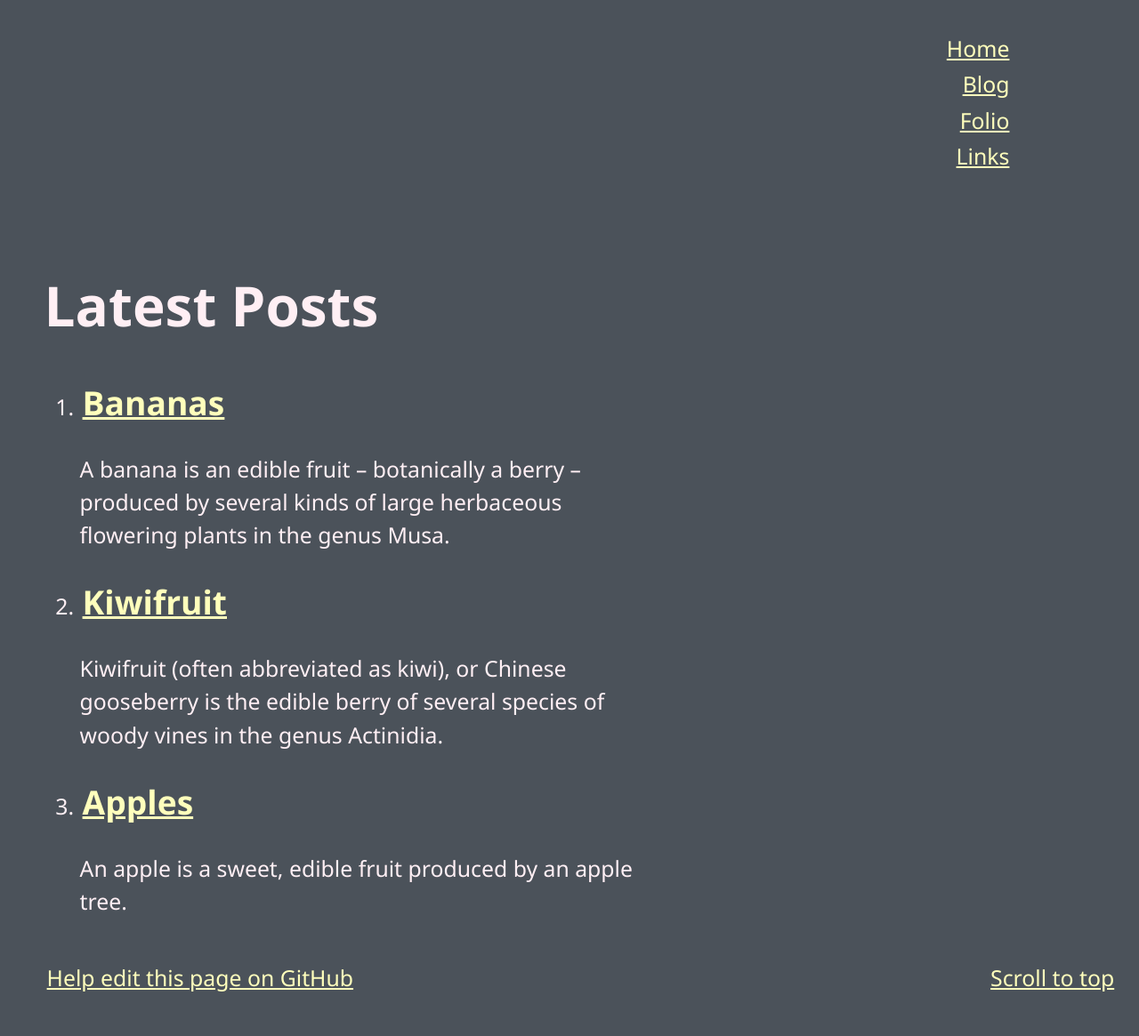
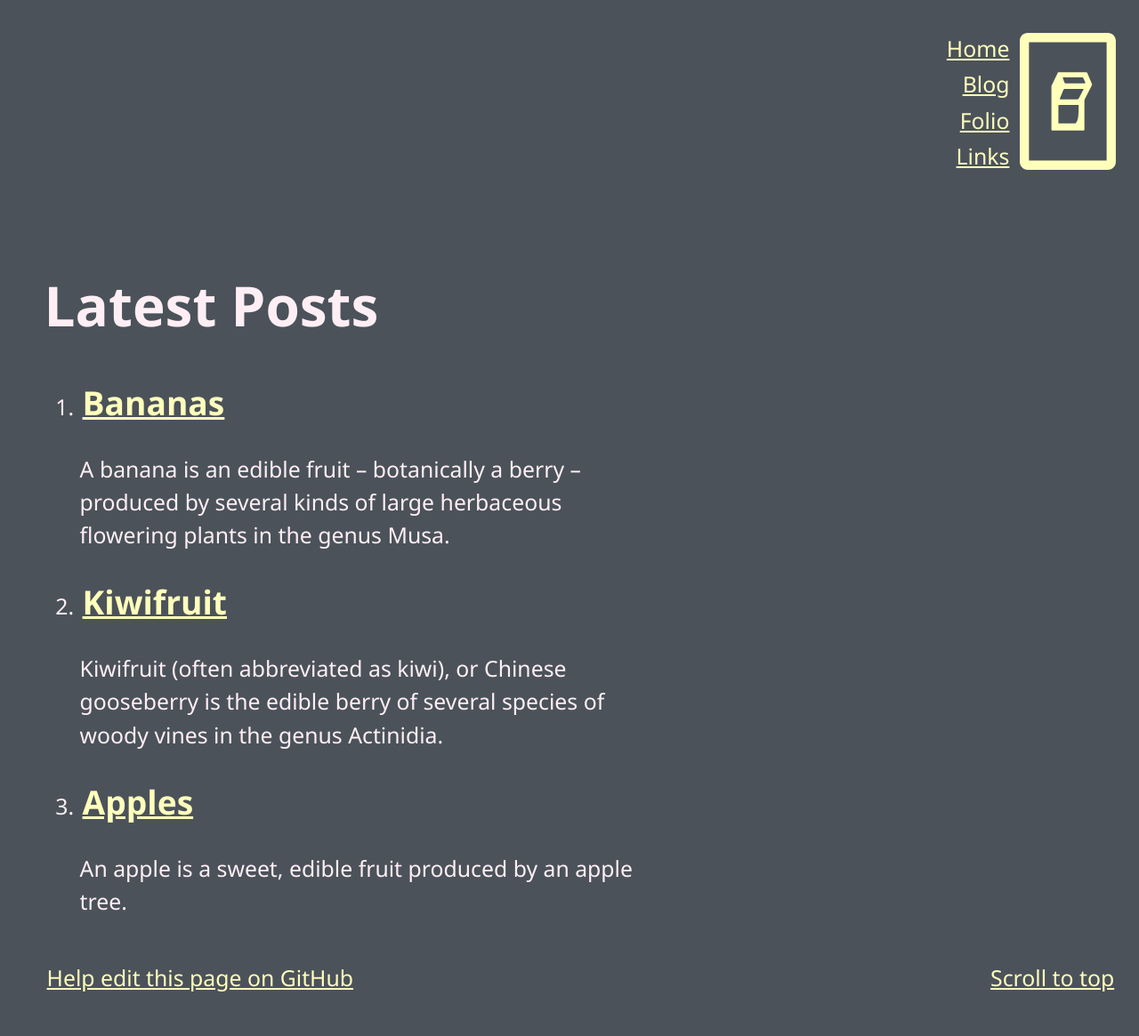
Before and after one commit to denismcdonald/blog, a Jekyll site: the page built from blog.html, in a window 1280 px wide. Shown: the whole page at 89% size. Built offline with Jekyll 4.4.1, drawn with Linux system fonts in a browser that asks for light colours.

Commit message:
More urls (inc. edit)

```diff
--- a/_config.yml
+++ b/_config.yml
@@ -1,5 +1,6 @@
 url: https://denismcdonald.github.io
 baseurl: /jekyll-from-scratch
+repository: denismcdonald/jekyll-from-scratch
 
 collections:
   authors:
--- a/_includes/edit.html
+++ b/_includes/edit.html
@@ -1,3 +1,3 @@
 <div class="edit-container">
-<a class="edit" href="{{ site.github-repository_url }}/{{ page.path }}">Help edit this page on GitHub</a>
+<a class="edit" href="{{ site.github.repository_url }}/blob/master/{{ page.path }}">Help edit this page on GitHub</a>
 </div>
--- a/_layouts/default.html
+++ b/_layouts/default.html
@@ -29,7 +29,6 @@
         </aside>
       {%- endif -%}
 
-
       <div class="content-container">
         {{ content }}
       </div>
@@ -42,12 +41,19 @@
       {% include scroll.html %}
       {%- endif -%}
     </div>
+
     <noscript>
       <style>
         .light-switch{display: none;}
         nav{right: 1rem;}
         </style>
     </noscript>
+
+    <div class="preload">
+      <img src="{{ site.baseurl }}/assets/images/light-off.svg" alt="light-off switch">
+      <img src="{{ site.baseurl }}/assets/images/light-off.svg" alt="light-on switch">
+    </div>
+
     <script src="{{ site.baseurl }}/assets/js/script.js"></script>
   </body>
 </html>
--- a/_sass/main.scss
+++ b/_sass/main.scss
@@ -3,7 +3,6 @@
 MOBILE STYLES (See media queries below for desktop styles)
 ===========================================================
 */
-
 
 :root {
     font-size: calc(0.75em + 1vw);
@@ -132,7 +131,7 @@
 
 
 .light-switch {
-    // background-image: url("/assets/images/light-off.svg");
+    background-image: url("../images/light-off.svg");
     background-color: transparent;
     background-repeat: no-repeat;
     border: none;
@@ -183,6 +182,11 @@
 pre,
 code {
     font-size: 0.9rem;
+}
+
+
+.preload {
+    display: none;
 }
 
 
```
Also changed, not shown: 11 other files.
